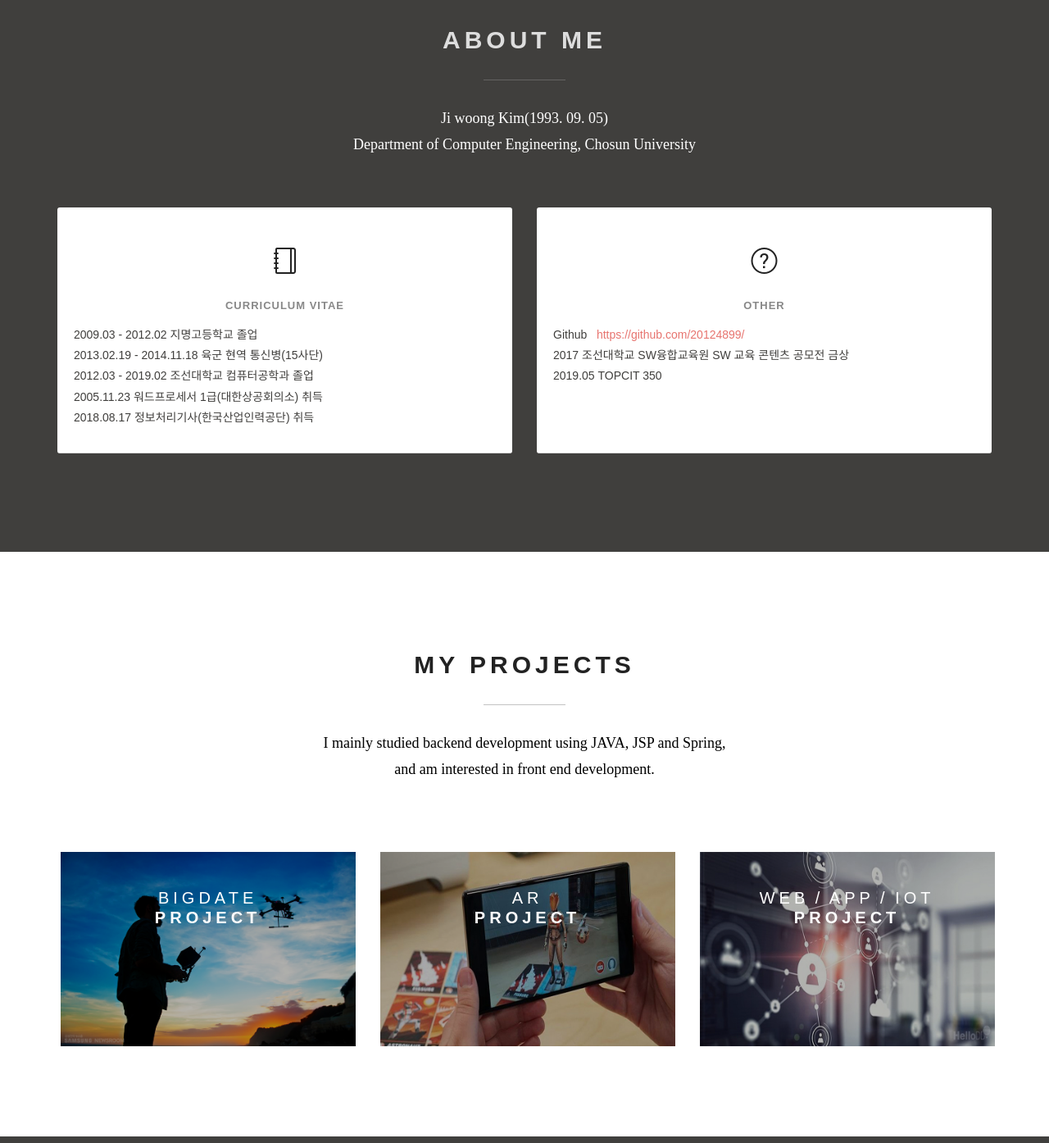
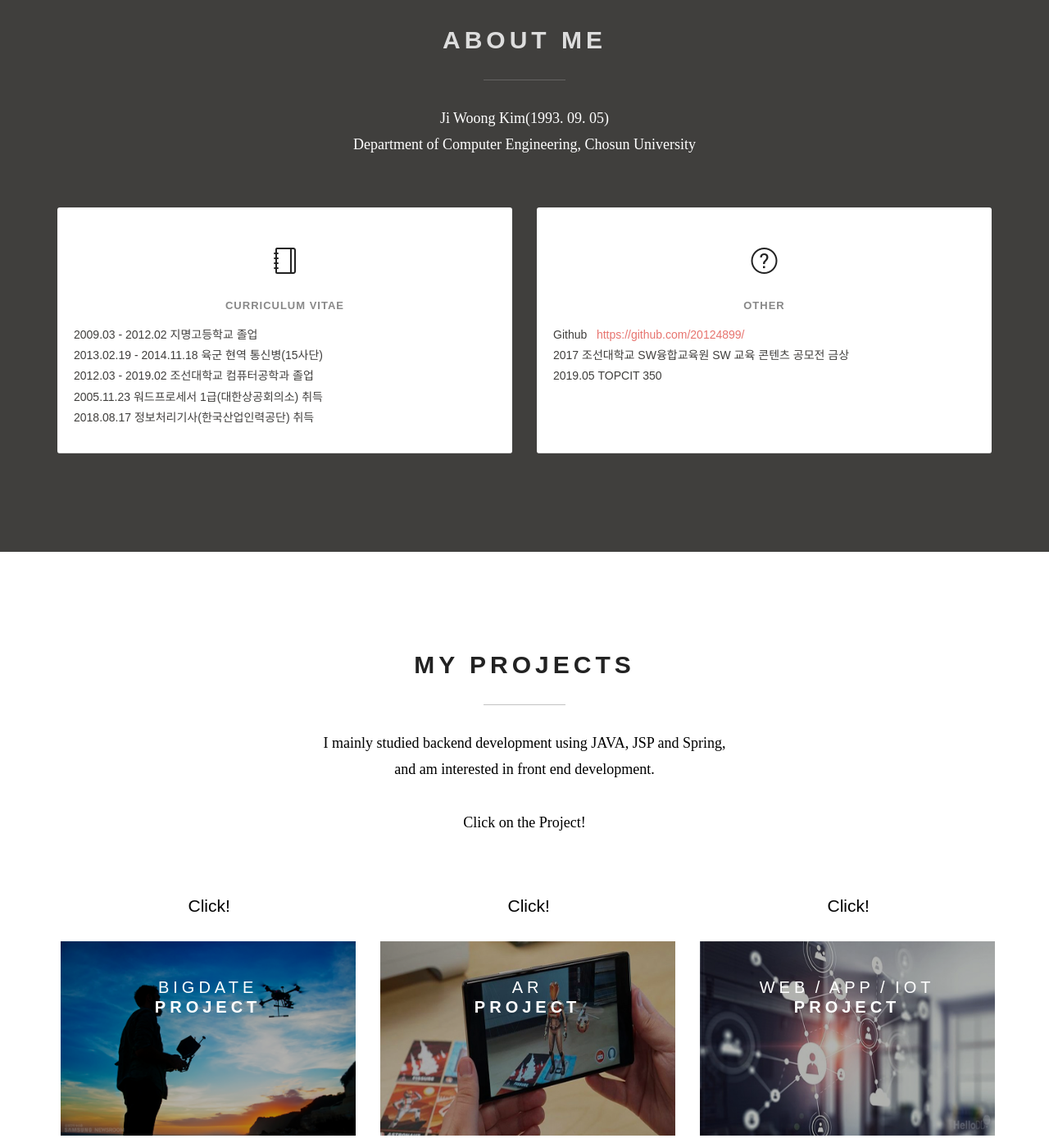
Before and after one commit to 20124899/Portfolio, a plain HTML site: page index.html in a window 1280 px wide. Shown: the part 940-2334 px from the top of the page at 82% size. Drawn offline with nearby package versions, Linux system fonts and the light colour scheme.

Commit message:
프로젝트 click 유도

```diff
--- a/assets/css/style.css
+++ b/assets/css/style.css
@@ -1291,3 +1291,18 @@ figure.effect-bubba:hover p {
 		height: 100%;
 	}
 }
+
+.ex .arrow_top {width:41px; height:45px; margin: 0 auto;}
+.ex .arrow_top {position:relative; -webkit-animation: myfirst 0.7s linear 1s infinite alternate; /*normal;  Chrome, Safari, Opera */ animation: myfirst 0.7s linear 1s infinite alternate; /*normal;  Standard syntax */}
+
+/* Chrome, Safari, Opera */
+@-webkit-keyframes myfirst {
+    0%   {opacity: 1.0; top:15px;}
+    100% {opacity: 1.0; top:0px;}
+}
+
+/* Standard syntax */
+@keyframes myfirst {
+    0%   {opacity: 1.0; top:15px;}
+    100% {opacity: 1.0; top:0px;}
+}
--- a/index.html
+++ b/index.html
@@ -24,7 +24,6 @@
     <!-- Javascript files -->
 
 </head>
-
 <body>
 
     <!-- Preloader -->
@@ -93,7 +92,7 @@
                         <h2 class="pfblock-title">About me</h2>
                         <div class="pfblock-line"></div>
                         <div class="pfblock-subtitle">
-                            Ji woong Kim(1993. 09. 05)<br>
+                            Ji Woong Kim(1993. 09. 05)<br>
                             Department of Computer Engineering, Chosun University<br>
                         </div>
                     </div>
@@ -155,6 +154,8 @@
                         <div class="pfblock-subtitle" id="project_sub">
                             I mainly studied backend development using JAVA, JSP and Spring, <br />
                             and am interested in front end development.
+                            <br/><br/>
+                        <div> Click on the Project!</div>
                         </div>
                     </div>
                 </div>
@@ -165,7 +166,8 @@
 
                 <a href="bigdata.html">
                     <div class="col-xs-12 col-sm-4 col-md-4">
-                        <div class="grid wow zoomIn">
+                     <div class="tabscontents ex"><div class="arrow_top" style="font-size: 1.5em; color: #000000">Click!</div></div>
+                         <div class="grid wow zoomIn">
                             <figure class="effect-bubba">
                                 <img src="assets/images/Drone.png" alt="img01" />
                                 <figcaption>
@@ -179,6 +181,7 @@
 
                 <a href="AR.html">
                     <div class="col-xs-12 col-sm-4 col-md-4">
+                      <div class="tabscontents ex"><div class="arrow_top" style="font-size: 1.5em; color: #000000">Click!</div></div>
                         <div class="grid wow zoomIn">
                             <figure class="effect-bubba">
                                 <img src="assets/images/AR.jpg" alt="img01" />
@@ -193,7 +196,8 @@
 
                 <a href="iot.html">
                     <div class="col-xs-12 col-sm-4 col-md-4">
-                        <div class="grid wow zoomIn">
+                     <div class="tabscontents ex"><div class="arrow_top" style="font-size: 1.5em; color: #000000">Click!</div></div>
+                         <div class="grid wow zoomIn">
                             <figure class="effect-bubba">
                                 <img src="assets/images/Community.jpg" alt="img01" />
                                 <figcaption>
```
